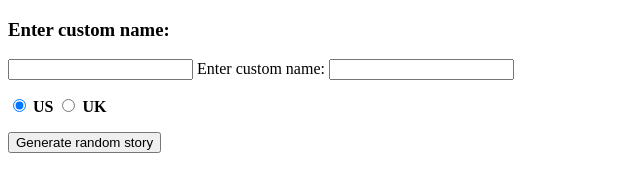
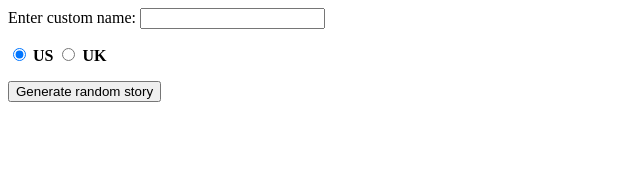
Before and after one commit to KavyaKukku/Silly-Story, a plain HTML site: page index.html in a window 1280 px wide. Shown: the whole page, without its empty margins (0-640 px from the left). Drawn offline with Linux system fonts and the light colour scheme.

Commit message:
Update index.html

```diff
--- a/index.html
+++ b/index.html
@@ -6,7 +6,7 @@
     <title>Silly Story Generator</title>
 </head>
 <body>
-    <label><h3>Enter custom name:</h3></label><input type="text" id="customName">
+   <!--<label><h3>Enter custom name:</h3></label><input type="text" id="customName">-->
       <label for="customname">Enter custom name:</label>
       <input id="customName" type="text" placeholder="" />
 
```
